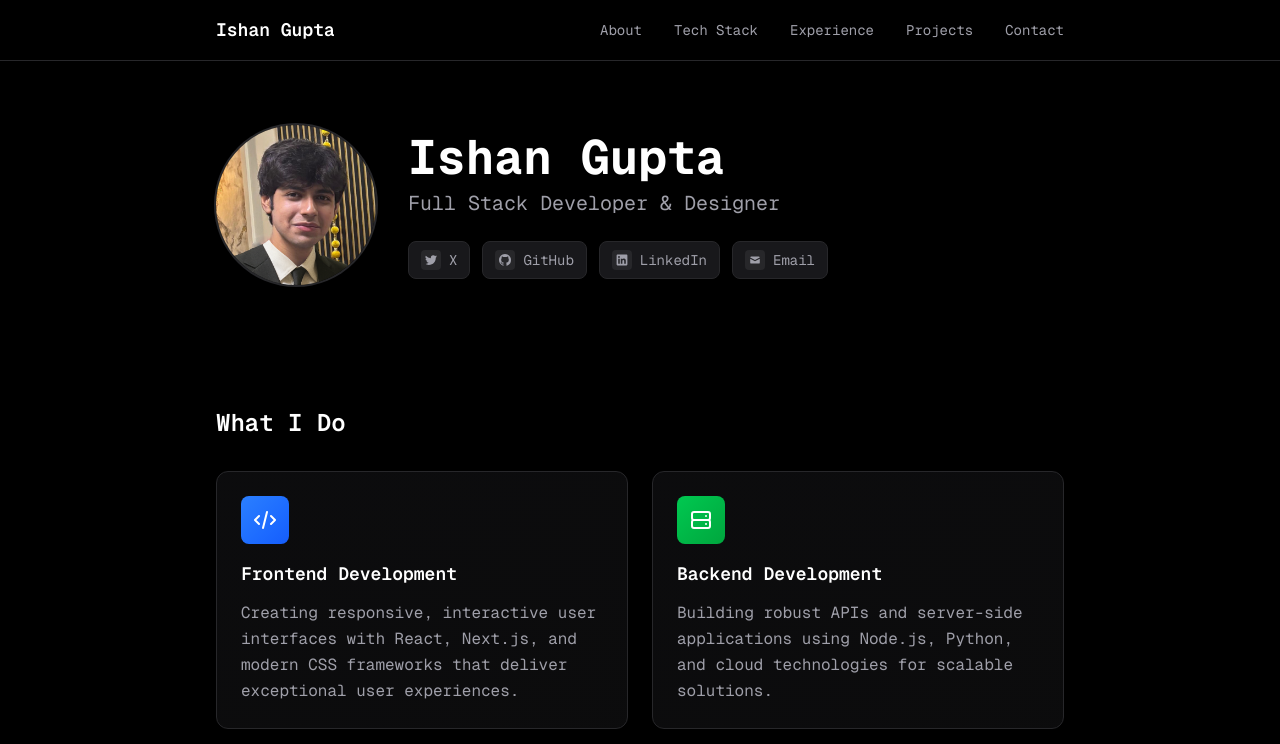
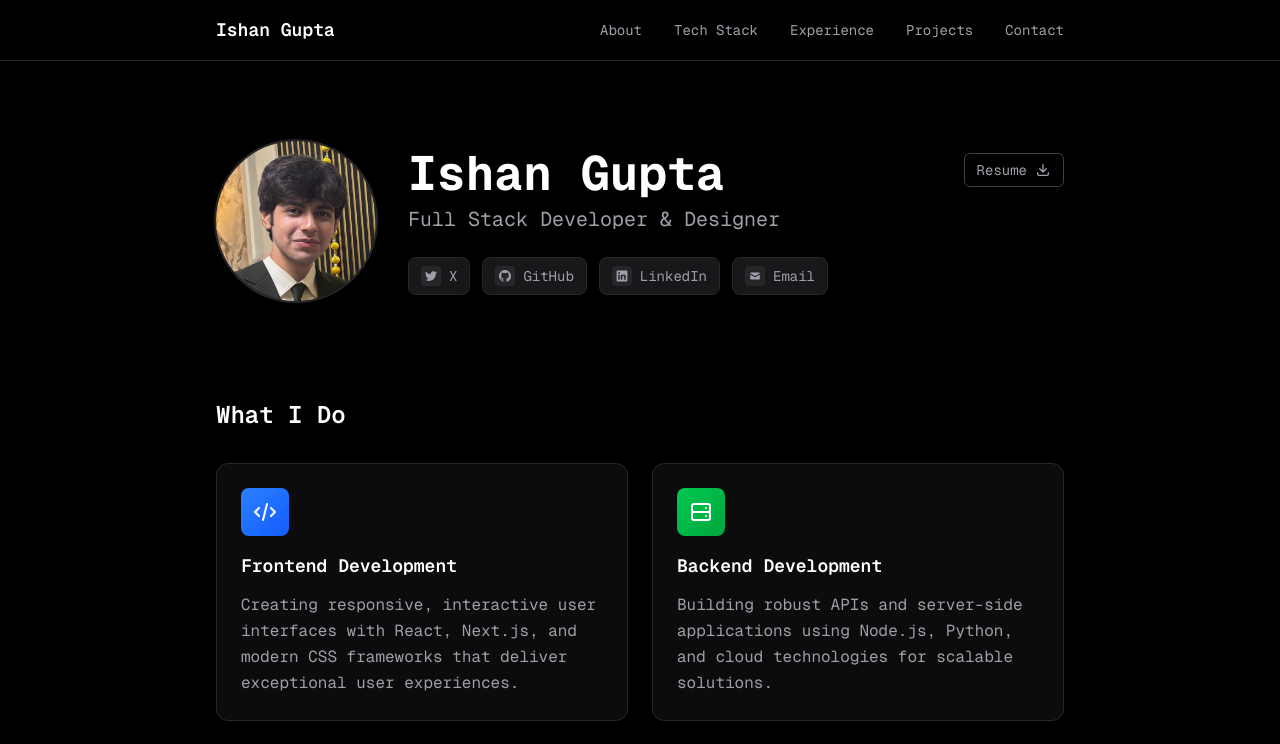
Before and after one commit to ishan-crd/design-portfolio, a Next.js app: page / in a window 1280 px wide. Shown: the top 744 px of the page. Built offline with nearby package versions, Linux system fonts and the light colour scheme.

Commit message:
Added Resume Download Button

```diff
--- a/src/app/components/Profile.tsx
+++ b/src/app/components/Profile.tsx
@@ -3,7 +3,7 @@ import Image from "next/image";
 
 export default function Profile() {
   return (
-    <div className="max-w-4xl mx-auto px-6 py-16">
+    <div className="max-w-4xl mx-auto px-6 py-10 mt-10">
       <div className="flex flex-col md:flex-row items-center md:items-start gap-8">
         {/* Profile Image */}
         <div className="w-32 h-32 md:w-40 md:h-40 rounded-full relative overflow-hidden ring-2 ring-zinc-800 flex-shrink-0">
@@ -17,9 +17,12 @@ export default function Profile() {
 
         {/* Profile Info */}
         <div className="text-center md:text-left mt-2">
-          <h1 className="text-4xl md:text-5xl font-bold text-white mb-2 font-mono">
-            Ishan Gupta
-          </h1>
+          <div className="w-full flex flex-col md:flex-row md:items-center md:justify-between gap-3 mb-2">
+            <h1 className="text-4xl md:text-5xl font-bold text-white font-mono">
+              Ishan Gupta
+            </h1>
+          </div>
+
           <h2 className="text-xl text-zinc-400 mb-6 font-mono">
             Full Stack Developer & Designer
           </h2>
@@ -116,6 +119,27 @@ export default function Profile() {
             </div>
           </div>
         </div>
+        <a
+          href="/IshanGupta-Resume.pdf"
+          download
+          className="hidden sm:flex ml-auto items-center gap-2 mt-3 text-sm text-zinc-400 hover:text-white transition-colors border border-zinc-700 px-3 py-1.5 rounded-md hover:bg-zinc-800 font-mono"
+        >
+          Resume
+          <svg
+            xmlns="http://www.w3.org/2000/svg"
+            className="w-4 h-4"
+            fill="none"
+            viewBox="0 0 24 24"
+            stroke="currentColor"
+            strokeWidth={2}
+          >
+            <path
+              strokeLinecap="round"
+              strokeLinejoin="round"
+              d="M4 16v2a2 2 0 002 2h12a2 2 0 002-2v-2M7 10l5 5m0 0l5-5m-5 5V4"
+            />
+          </svg>
+        </a>
       </div>
     </div>
   );
--- a/src/app/page.tsx
+++ b/src/app/page.tsx
@@ -54,6 +54,28 @@ export default function Home() {
             <div className="text-white font-semibold text-lg font-mono">
               Ishan Gupta
             </div>
+            <a
+              href="/IshanGupta-Resume.pdf"
+              download
+              className="md:hidden lg:hidden ml-10 relative flex items-center gap-2 text-sm text-zinc-400 hover:text-white transition-colors border border-zinc-700 px-3 py-1.5 rounded-md hover:bg-zinc-800 font-mono"
+            >
+              Resume
+              <svg
+                xmlns="http://www.w3.org/2000/svg"
+                className="w-4 h-4"
+                fill="none"
+                viewBox="0 0 24 24"
+                stroke="currentColor"
+                strokeWidth={2}
+              >
+                <path
+                  strokeLinecap="round"
+                  strokeLinejoin="round"
+                  d="M4 16v2a2 2 0 002 2h12a2 2 0 002-2v-2M7 10l5 5m0 0l5-5m-5 5V4"
+                />
+              </svg>
+            </a>
+
             <div className="hidden md:flex items-center space-x-8 text-sm font-mono">
               <a
                 href="#about"
```
Also changed, not shown: 1 other file (tests, documents, lock files or other folders).
